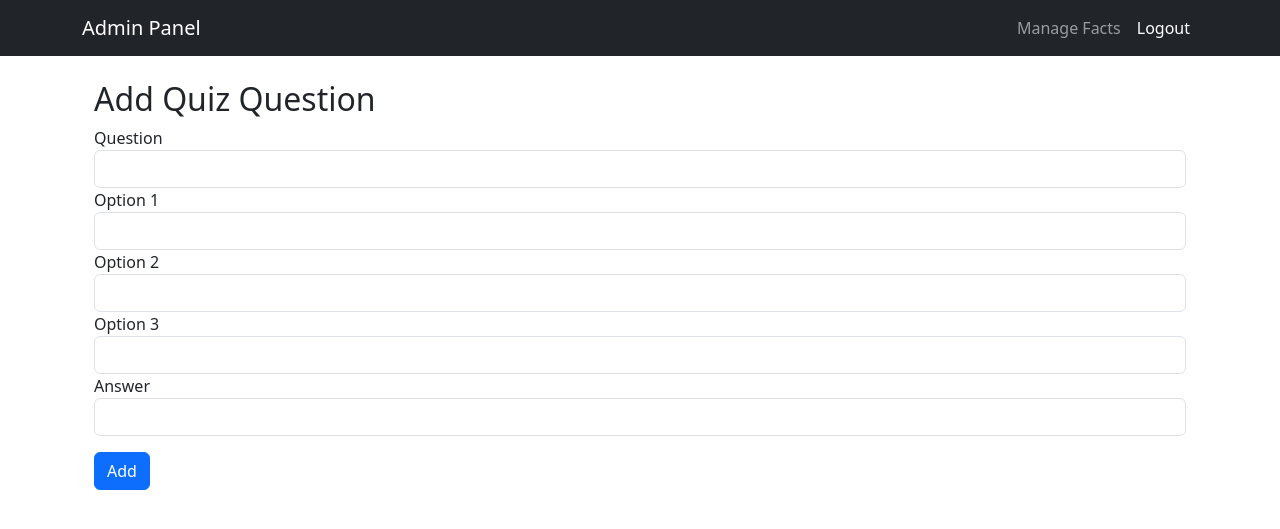
After one commit to Ankithamaryb/history-facts-hub, a Flask app: page /admin/add_quiz in a window 1280 px wide. The commit adds this page. Shown: the top 529 px of the page. Run offline with Flask 3, Linux system fonts and the light colour scheme; a user stored in the database is signed in.

```diff
--- a/app.py
+++ b/app.py
@@ -1,3 +1,4 @@
+import sqlite3
 from flask import Flask, render_template, request, redirect, url_for, flash
 from flask_sqlalchemy import SQLAlchemy
 from flask_bcrypt import Bcrypt
@@ -33,7 +34,16 @@ class Fact(db.Model):
 class Information(db.Model):
     id = db.Column(db.Integer, primary_key=True)
     title = db.Column(db.String(200), nullable=False)
-    details = db.Column(db.Text, nullable=False)  # Ensure it's 'details', not 'content'
+    details = db.Column(db.Text, nullable=False)
+
+class Quiz(db.Model):
+    id = db.Column(db.Integer, primary_key=True)
+    question = db.Column(db.String(500), nullable=False)
+    option1 = db.Column(db.String(200), nullable=False)
+    option2 = db.Column(db.String(200), nullable=False)
+    option3 = db.Column(db.String(200), nullable=False)
+    answer = db.Column(db.String(200), nullable=False)
+
 
 
 @login_manager.user_loader
@@ -100,16 +110,71 @@ def facts():
     all_facts = Fact.query.all()  # Ensure this retrieves a list of Fact objects
     return render_template('facts.html', facts=all_facts)
 
-@app.route('/quiz')
+from sqlalchemy import or_
+
+@app.route('/information', methods=['GET'])
+@login_required
+def information():
+    query = request.args.get('query')
+    results = []
+
+    if query:
+        results = Information.query.filter(Information.title.ilike(f'%{query}%')).all()
+        if not results:
+            flash("No information found for your search.", "warning")
+
+    return render_template('information.html', results=results, query=query)
+
+@app.route('/quiz', methods=['GET', 'POST'])
 @login_required
 def quiz():
-    return render_template('quiz.html')
+    if request.method == 'POST':
+        answers = request.form
+        score = 0
+        conn = sqlite3.connect('instance/historical_facts.db')
+        cursor = conn.cursor()
+        cursor.execute("SELECT id, answer FROM quiz")
+        correct_answers = {str(row[0]): row[1] for row in cursor.fetchall()}
+        conn.close()
 
-@app.route('/information')
+        for q_id, selected_option in answers.items():
+            if q_id in correct_answers and selected_option == correct_answers[q_id]:
+                score += 1
+
+        return render_template('user/quiz_result.html', score=score, total=len(answers))
+
+    show_questions = request.args.get('start') == 'true'
+    questions = []
+    if show_questions:
+        conn = sqlite3.connect('instance/historical_facts.db')
+        conn.row_factory = sqlite3.Row
+        cursor = conn.cursor()
+        cursor.execute("SELECT * FROM quiz")
+        questions = cursor.fetchall()
+        conn.close()
+
+    return render_template('quiz.html', show_questions=show_questions, questions=questions)
+
+
+@app.route('/user/submit_quiz', methods=['POST'])
 @login_required
-def information():
-    all_info = Information.query.all()  # Fetch all information from the database
-    return render_template('information.html', information=all_info)
+def submit_quiz():
+    conn = sqlite3.connect('instance/historical_facts.db')
+    conn.row_factory = sqlite3.Row
+    cursor = conn.cursor()
+    cursor.execute("SELECT * FROM quiz")
+    questions = cursor.fetchall()
+    conn.close()
+
+    score = 0
+    total = len(questions)
+
+    for q in questions:
+        user_answer = request.form.get(f'q{q["id"]}')
+        if user_answer == q["answer"]:  # assumes you have a column named 'answer'
+            score += 1
+
+    return render_template('user/quiz_result.html', score=score, total=total)
 
 @app.route('/feedback')
 @login_required
@@ -260,15 +325,100 @@ def delete_information(id):
     flash("Information deleted successfully!", "danger")
     return redirect(url_for('manage_information'))
 
+@app.route('/user/add_fact', methods=['GET', 'POST'])
+@login_required
+def user_add_fact():
+    if request.method == 'POST':
+        title = request.form.get('title')
+        description = request.form.get('description')
 
-@app.route('/admin/manage_quiz')
+        if not title or not description:
+            flash("Title and Description are required!", "danger")
+            return redirect(url_for('user_add_fact'))
+
+        # Add the new fact
+        new_fact = Fact(title=title, description=description)
+        db.session.add(new_fact)
+        try:
+            db.session.commit()
+            flash("Fact submitted successfully!", "success")
+        except:
+            db.session.rollback()
+            flash("Something went wrong. Try again.", "danger")
+
+        return redirect(url_for('facts'))
+
+    return render_template('user/add_fact.html')
+
+
+@app.route('/admin/manage_quiz', methods=['GET', 'POST'])
 @login_required
 def manage_quiz():
     if current_user.role != 'admin':
         flash("Unauthorized access!", "danger")
         return redirect(url_for('admin_dashboard'))
 
-    return render_template('manage_quiz.html')
+    questions = Quiz.query.all()
+    return render_template('admin/manage_quiz.html', questions=questions)
+
+@app.route('/admin/add_quiz', methods=['GET', 'POST'])
+@login_required
+def add_quiz():
+    if current_user.role != 'admin':
+        flash("Unauthorized access!", "danger")
+        return redirect(url_for('admin_dashboard'))
+
+    if request.method == 'POST':
+        question = request.form['question']
+        option1 = request.form['option1']
+        option2 = request.form['option2']
+        option3 = request.form['option3']
+        answer = request.form['answer']
+
+        new_question = Quiz(question=question, option1=option1, option2=option2, option3=option3, answer=answer)
+        db.session.add(new_question)
+        db.session.commit()
+        flash("Question added!", "success")
+        return redirect(url_for('manage_quiz'))
+
+    return render_template('admin/add_quiz.html')
+
+
+@app.route('/admin/edit_quiz/<int:quiz_id>', methods=['GET', 'POST'])
+@login_required
+def edit_quiz(quiz_id):
+    quiz = Quiz.query.get_or_404(quiz_id)
+    if current_user.role != 'admin':
+        flash("Unauthorized access!", "danger")
+        return redirect(url_for('admin_dashboard'))
+
+    if request.method == 'POST':
+        quiz.question = request.form['question']
+        quiz.option1 = request.form['option1']
+        quiz.option2 = request.form['option2']
+        quiz.option3 = request.form['option3']
+        quiz.answer = request.form['answer']
+
+        db.session.commit()
+        flash("Quiz question updated!", "success")
+        return redirect(url_for('manage_quiz'))
+
+    return render_template('admin/edit_quiz.html', quiz=quiz)
+
+@app.route('/admin/delete_quiz/<int:quiz_id>')
+@login_required
+def delete_quiz(quiz_id):
+    if current_user.role != 'admin':
+        flash("Unauthorized access!", "danger")
+        return redirect(url_for('admin_dashboard'))
+
+    quiz = Quiz.query.get_or_404(quiz_id)
+    db.session.delete(quiz)
+    db.session.commit()
+    flash("Question deleted successfully!", "success")
+    return redirect(url_for('manage_quiz'))
+
+
 
 @app.route('/admin/manage_feedback')
 @login_required
--- /dev/null
+++ b/templates/admin/add_quiz.html
@@ -0,0 +1,30 @@
+{% extends 'admin_base.html' %}
+
+{% block content %}
+<div class="container mt-4">
+    <h2>Add Quiz Question</h2>
+    <form method="POST">
+        <div class="form-group">
+            <label>Question</label>
+            <input type="text" name="question" class="form-control" required>
+        </div>
+        <div class="form-group">
+            <label>Option 1</label>
+            <input type="text" name="option1" class="form-control" required>
+        </div>
+        <div class="form-group">
+            <label>Option 2</label>
+            <input type="text" name="option2" class="form-control" required>
+        </div>
+        <div class="form-group">
+            <label>Option 3</label>
+            <input type="text" name="option3" class="form-control" required>
+        </div>
+        <div class="form-group">
+            <label>Answer</label>
+            <input type="text" name="answer" class="form-control" required>
+        </div>
+        <button type="submit" class="btn btn-primary mt-3">Add</button>
+    </form>
+</div>
+{% endblock %}
--- a/templates/user_dashboard.html
+++ b/templates/user_dashboard.html
@@ -1,4 +1,4 @@
-{% extends "base.html" %}  <!-- Ensure this extends your main template -->
+{% extends "base.html" %}
 
 {% block content %}
 <nav class="navbar navbar-expand-lg navbar-dark bg-dark">
@@ -27,7 +27,7 @@
     </ul>
 
 
-    <div class="row">
+<div class="row">
         {% for fact in facts %}
         <div class="col-md-4">
             <div class="card mb-3">
```
Also changed, not shown: templates/Quiz.html (+37 -0 lines), templates/admin/edit_quiz.html (added, +30 -0 lines), templates/admin/manage_quiz.html (added, +39 -0 lines), templates/facts.html (+13 -10 lines), templates/information.html (+15 -11 lines), templates/user/add_fact.html (added, +19 -0 lines), templates/user/quiz_result.html (added, +10 -0 lines), templates/user/user_quiz.html (added, +18 -0 lines), database/config.py (deleted), instance/historical_facts.db, templates/admin/delete_quiz.html (added), templates/manage_quiz.html (deleted).
